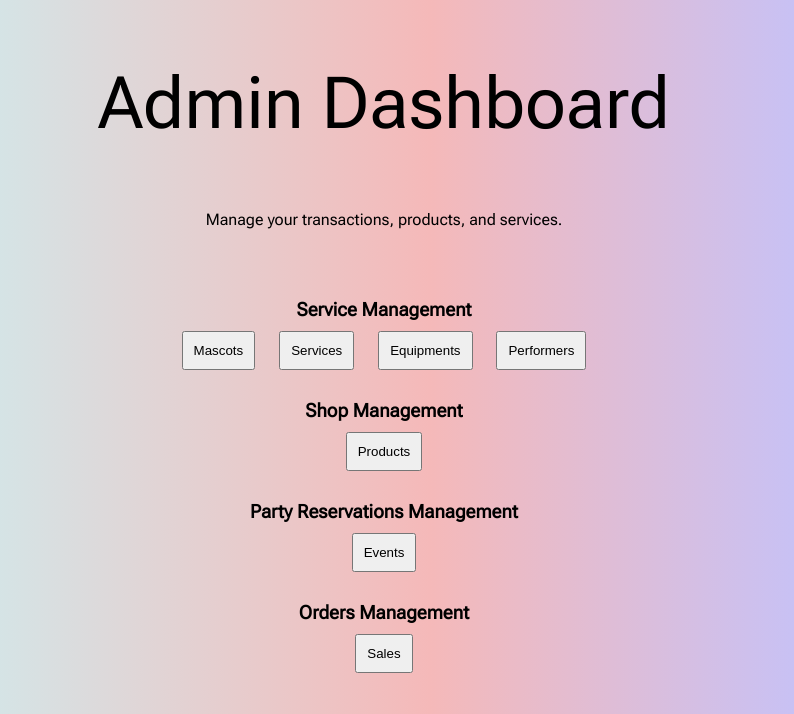
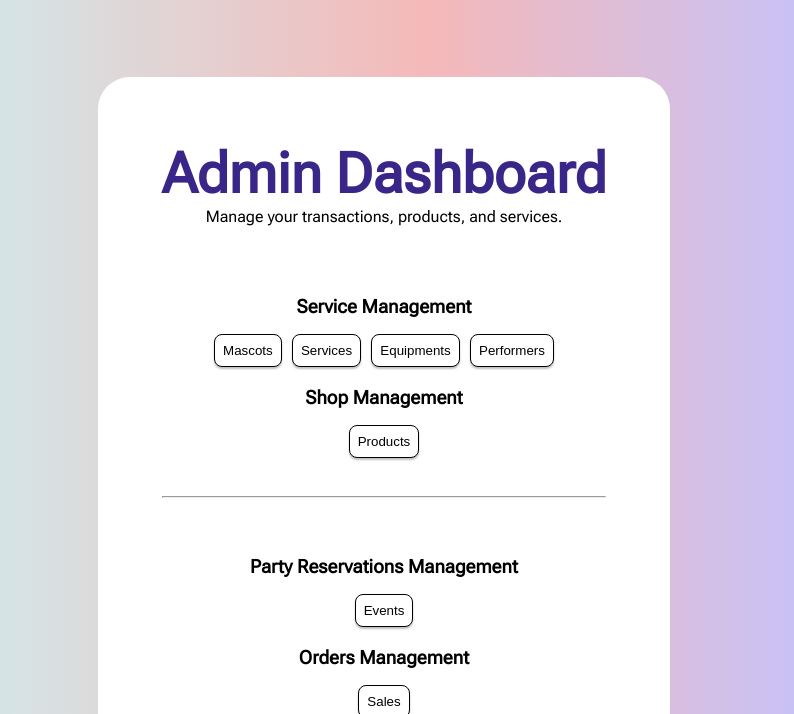
Before and after one commit to jennieablog/django-mamaws, a Django app: template mamaws/templates/staff/dashboard.html in a window 1280 px wide. Shown: the part 195-909 px from the top of the page, without its empty margins (256-1050 px from the left). Run offline with Django 3.2, Linux system fonts and the light colour scheme; the template is opened without the code that fills it, so the values that code supplies are empty; some web fonts are replaced.

Commit message:
Updated admin dashboard style, Minor updates on edit file of mascot admin

```diff
--- a/mamaws/templates/staff/dashboard.html
+++ b/mamaws/templates/staff/dashboard.html
@@ -1,34 +1,79 @@
 {% extends 'base.html' %}
 
 {% block content %}
-<div class="aboutContainer">
-    <div class="aboutHeader">Admin Dashboard</div>
+
+<style>
+.dashboardContainer{
+    display: flex;
+    flex-direction: column;
+    justify-content: center;
+    align-items: center;
+    padding-top: 6rem;
+    padding-bottom: 10rem ;
+}
+.coloredCard{
+    text-align: center;
+    background-color: white;
+    padding: 4rem;
+    border: 0;
+    border-radius: 2rem;
+}
+.adminHeaders{
+    font-weight: bold;
+    padding-top: 20px;
+    text-align: center;
+}
+.adminButtons{
+    background-color: white;
+    border: 1px solid;
+    border-radius: 0.5rem;
+    box-shadow: 0px 2px 2px rgb(0 0 0 / 25%);
+    padding: 0.5rem;
+    margin-top: 1rem;
+    margin-left: 0.2rem;
+    margin-right: 0.2rem;
+}
+</style>
+
+
+
+<div class="dashboardContainer">
+    <div class="coloredCard">
+        <span style="font-size: 3.5rem; font-weight: bold; color: #3a2588;">Admin Dashboard</span>
         <p style="padding-bottom: 50px;">Manage your transactions, products, and services.</p>
 
 
-    <div style="padding-top: 20px; text-align: center;">
+        <div class="adminHeaders">
             <h3>Service Management</h3>
-            <button style="margin: 10px; padding: 10px;"><a href="{% url 'mascots_listing' %}">Mascots</a></button>
-            <button style="margin: 10px; padding: 10px;"><a href="{% url 'services_listing' %}">Services</a></button>
-            <button style="margin: 10px; padding: 10px;"><a href="{% url 'equipments_listing' %}">Equipments</a></button>
-            <button style="margin: 10px; padding: 10px;"><a href="{% url 'performers_listing' %}">Performers</a></button>
+                <button class="adminButtons"><a href="{% url 'mascots_listing' %}">Mascots</a></button>
+                <button class="adminButtons"><a href="{% url 'services_listing' %}">Services</a></button>
+                <button class="adminButtons"><a href="{% url 'equipments_listing' %}">Equipments</a></button>
+                <button class="adminButtons"><a href="{% url 'performers_listing' %}">Performers</a></button>
         </div>
 
-    <div style="padding-top: 20px; text-align: center;">
+        <div class="adminHeaders">
             <h3>Shop Management</h3>
-        <button style="margin: 10px; padding: 10px;"><a href="{% url 'products_listing' %}">Products</a></button>
+            <button class="adminButtons"><a href="{% url 'products_listing' %}">Products</a></button>
         </div>
 
-    <div style="padding-top: 20px; text-align: center;">
+        <br><br><hr><br><br>
+
+        <div class="adminHeaders">
             <h3>Party Reservations Management</h3>
             <ul style="text-align: center; list-style: none;">
-            <button style="margin: 10px; padding: 10px;"><a href="{% url 'reservations_listing' %}">Events</a></button>
+                <button class="adminButtons"><a href="{% url 'reservations_listing' %}">Events</a></button>
             </ul>
         </div>
 
-    <div style="padding-top: 20px; text-align: center;">
+        <div class="adminHeaders">
             <h3>Orders Management</h3>
-        <button style="margin: 10px; padding: 10px;"><a href="{% url 'orders_listing' %}">Sales</a></button>
+            <button class="adminButtons"><a href="{% url 'orders_listing' %}">Sales</a></button>
+        </div>
+        <div class="adminHeaders">
+            <h3>Applications Management</h3>
+            <button class="adminButtons"><a href="#">Performer Applications</a></button>
         </div>
     </div>
+</div>
+
 {% endblock %}
```
Also changed, not shown: mamaws/templates/events/form.html (+0 -59 lines), mamaws/templates/staff/mascots/edit.html (+0 -27 lines). Lines whose indentation alone changed are shown as unchanged.
